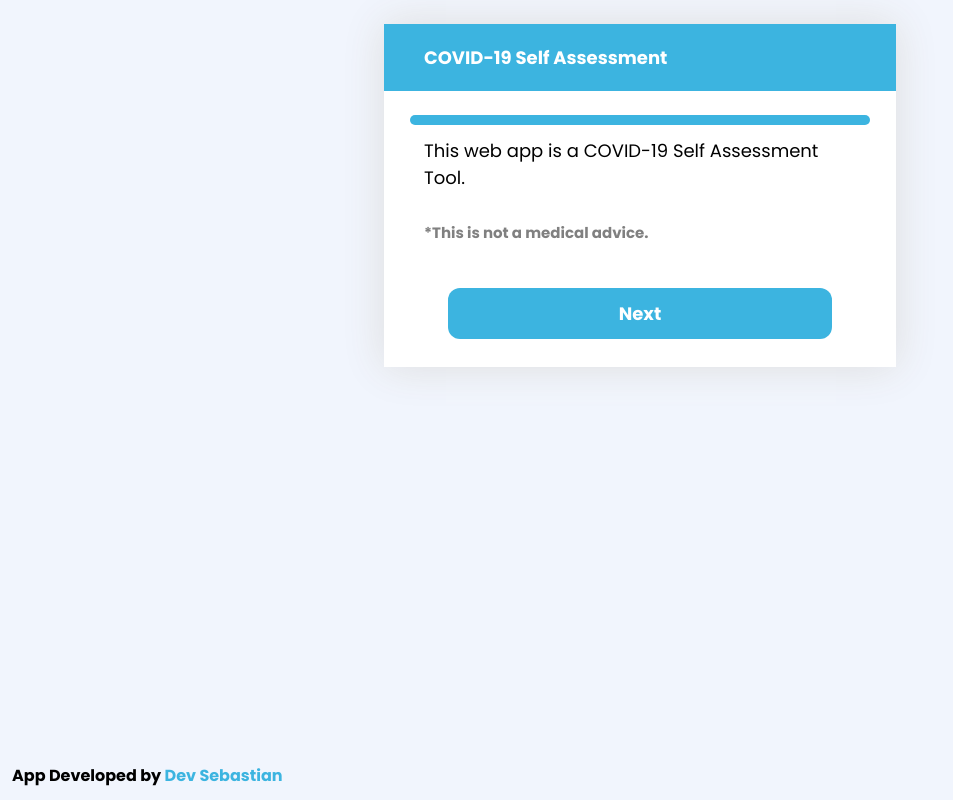
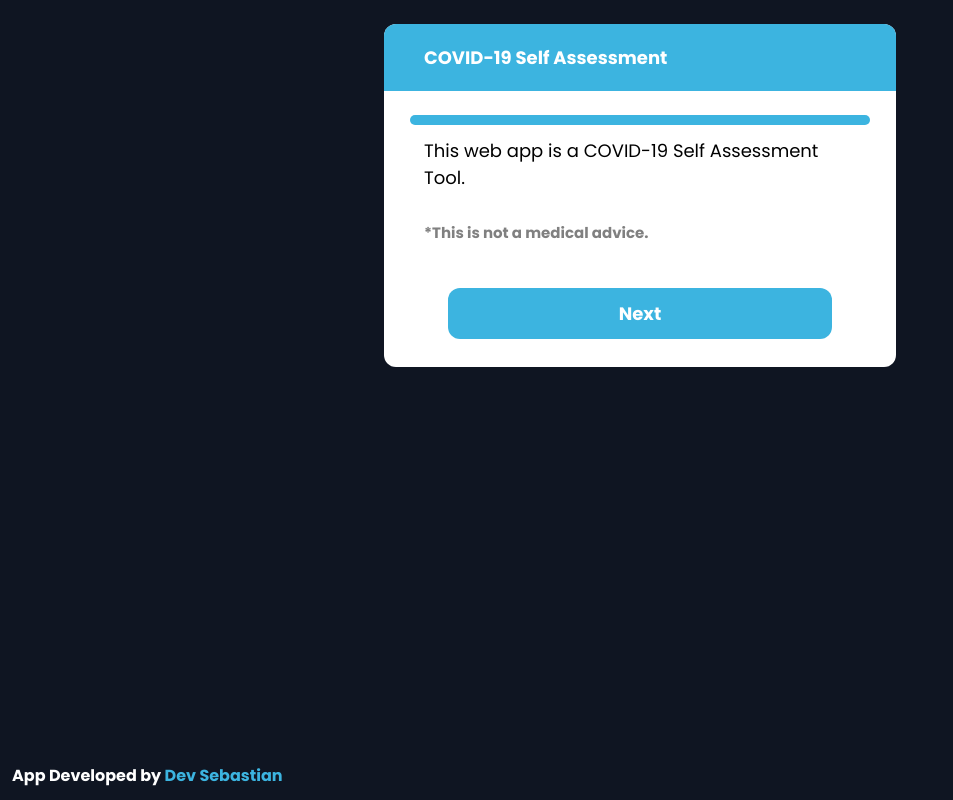
Before and after one commit to devsebastian/covid19, a React (Create React App) app: page / in a window 1280 px wide. Shown: the whole page, without its empty margins (0-953 px from the left). Built offline with nearby package versions, Linux system fonts and the light colour scheme.

Commit message:
added css variables

```diff
--- a/src/App.css
+++ b/src/App.css
@@ -1,9 +1,13 @@
-@import url('https://fonts.googleapis.com/css?family=Poppins:400,500,600,700,800,900&display=swap');
+@import url('https://fonts.googleapis.com/css?family=Poppins:400,700&display=swap');
 :root {
+  --container-back: #fff;
+  --background: #0f1522;
   --primary-dark: #f5f5f5;
   --primary: #fff;
   --accent: #3cb4e0;
   --progress-back: #f0f0f0;
+  --extra: #a2a3a7;
+  --button-background: #fff;
 }
 
 .App {
@@ -12,7 +16,7 @@
   display: block;
   position: relative;
   overflow: auto;
-  background-color: #f1f5fd;
+  background-color: var(--background);
 }
 
 * {
@@ -29,16 +33,21 @@ html, body, .App, #root {
   height: 100%;
   width: 100%;
 }
-.credits{
+
+.credits {
   color: grey;
   margin: 12px;
-  position: absolute;
   bottom: 0px;
+  position: fixed;
   font-weight: bold;
+  z-index: 0;
 }
-.credits a{
+
+.credits a {
   text-decoration: none;
+  color: var(--primary) !important;
 }
+
 
 *:focus {
   outline: none;
--- a/src/comps/buttons-container/buttons-container.css
+++ b/src/comps/buttons-container/buttons-container.css
@@ -31,7 +31,7 @@
     flex: 1;
     width: 100px;
     padding: 12px;
-    background: var(--primary);
+    background: var(--button-background);
     border: 2px solid var(--accent);
     color: var(--accent);
     border-radius: 12px;
--- a/src/comps/container/container.css
+++ b/src/comps/container/container.css
@@ -1,10 +1,14 @@
 .container {
-    background-color: #fff;
+    background-color: var(--container-back);
     max-width: 40%;
     min-width: 400px;
-    margin: 24px auto;
+    margin: 24px auto 40px auto;
     font-size: 18px;
-    box-shadow: 0 0 40px 0 rgb(221, 221, 221);
+    color: black;
+    overflow: hidden;
+    border-radius: 12px;
+    position: relative;
+    z-index: 1000;
 }
 
 .container-header {
@@ -55,6 +59,10 @@
     transition: all 0.2s ease;
 }
 
+.result-button:last-of-type{
+    border-bottom: 1px solid var(--progress-back);
+}
+
 .result button:hover {
     opacity: 0.7;
 }
@@ -88,7 +96,7 @@
 }
 .result-button-sub-title{
     display: block;
-    color: grey;
+    color: var(--extra);
     font-size: 13px;
 }
 
--- a/src/comps/question-container/question-container.css
+++ b/src/comps/question-container/question-container.css
@@ -4,13 +4,14 @@
     text-align: justify;
     min-height: 100px;
     width: 400px;
+    color: black;
     min-width: 100%;
     max-width: 100%;
 }
 
 .question-number {
     font-weight: bold;
-    color: #b8b8b8;
+    color: var(--extra);
     text-align: start;
     margin: 12px 0px;
 }
```
